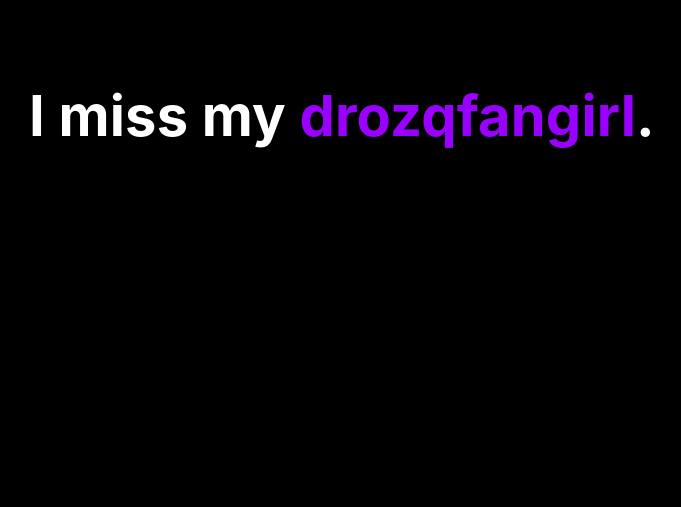
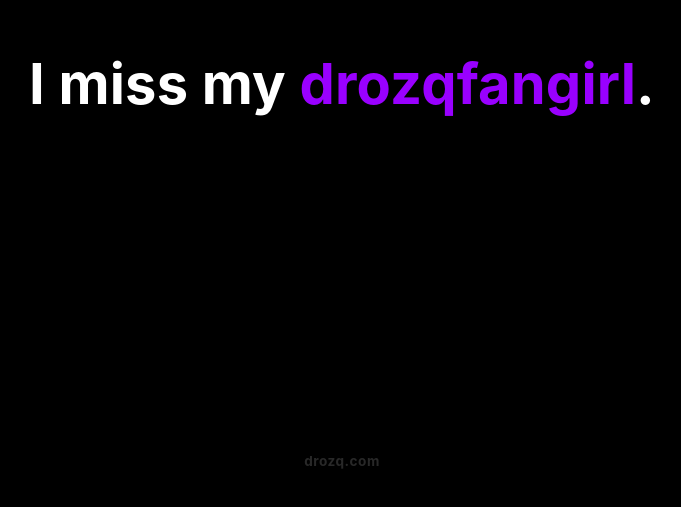
Before and after one commit to iDroza/rosannasandara.com, a plain HTML site: page index.html in a window 1280 px wide. Shown: the part 315-822 px from the top of the page, without its empty margins (298-979 px from the left). After the commit the page ends 800 px from the top, so only its background shows below. Drawn offline with Linux system fonts and the light colour scheme.

Commit message:
Update index.html
added drozq.com

```diff
--- a/index.html
+++ b/index.html
@@ -10,6 +10,7 @@
       --purple: #9900FF;
       --white: #FFFFFF;
       --bg: #000000;
+      --muted: #444444;
     }
     html, body {
       height: 100%;
@@ -21,13 +22,11 @@
       font-weight: 700;
       -webkit-font-smoothing: antialiased;
       -moz-osx-font-smoothing: grayscale;
-    }
-    .wrap {
-      min-height: 100%;
-      display: grid;
-      place-items: center;
+      display: flex;
+      flex-direction: column;
+      justify-content: center;
+      align-items: center;
       text-align: center;
-      padding: 2rem;
     }
     .line {
       font-size: clamp(28px, 6vw, 56px);
@@ -38,13 +37,31 @@
     .purple {
       color: var(--purple);
     }
+
+    /* Subtle footer link signature */
+    .footer-link {
+      position: fixed;
+      bottom: 16px;
+      font-size: 0.85rem;
+      color: var(--muted);
+      text-decoration: none;
+      transition: color 0.3s ease, opacity 0.3s ease;
+      opacity: 0.6;
+      letter-spacing: 0.5px;
+    }
+    .footer-link:hover {
+      color: var(--white);
+      opacity: 1;
+    }
   </style>
 </head>
 <body>
-  <main class="wrap" role="main" aria-label="Message">
+  <main role="main" aria-label="Message">
     <h1 class="line">
       <span>I miss my </span><span class="purple">drozqfangirl</span><span>.</span>
     </h1>
   </main>
+
+  <a href="https://drozq.com" class="footer-link" target="_blank" rel="noopener noreferrer">drozq.com</a>
 </body>
 </html>
```
